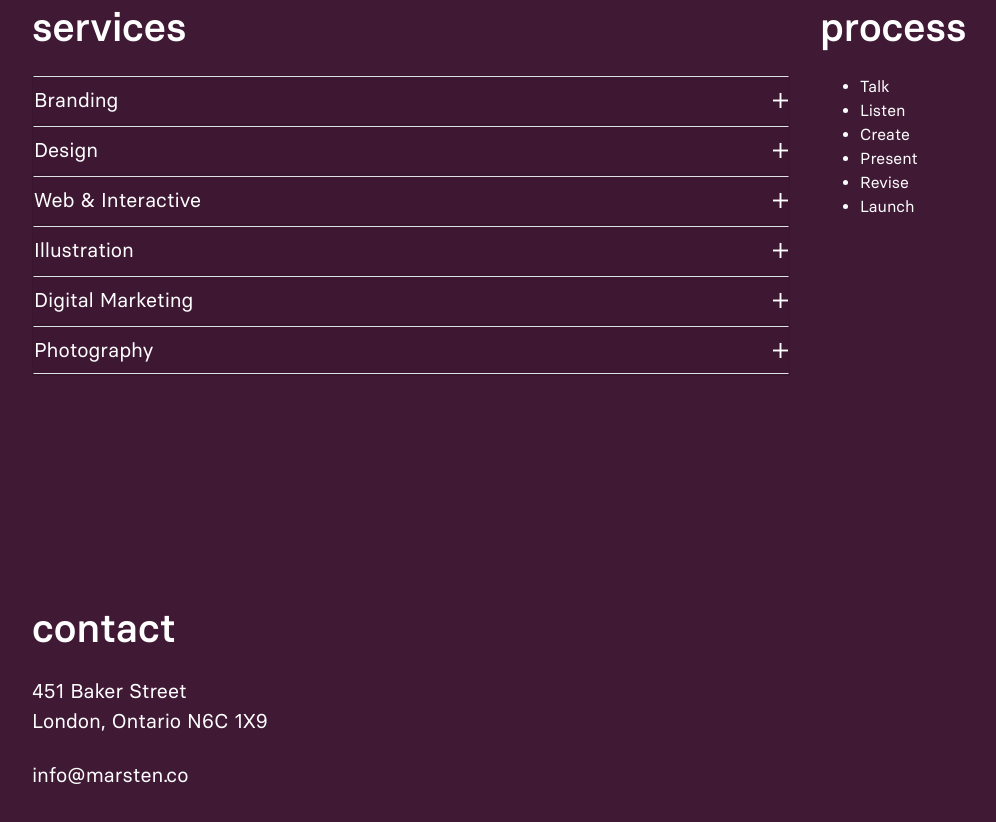
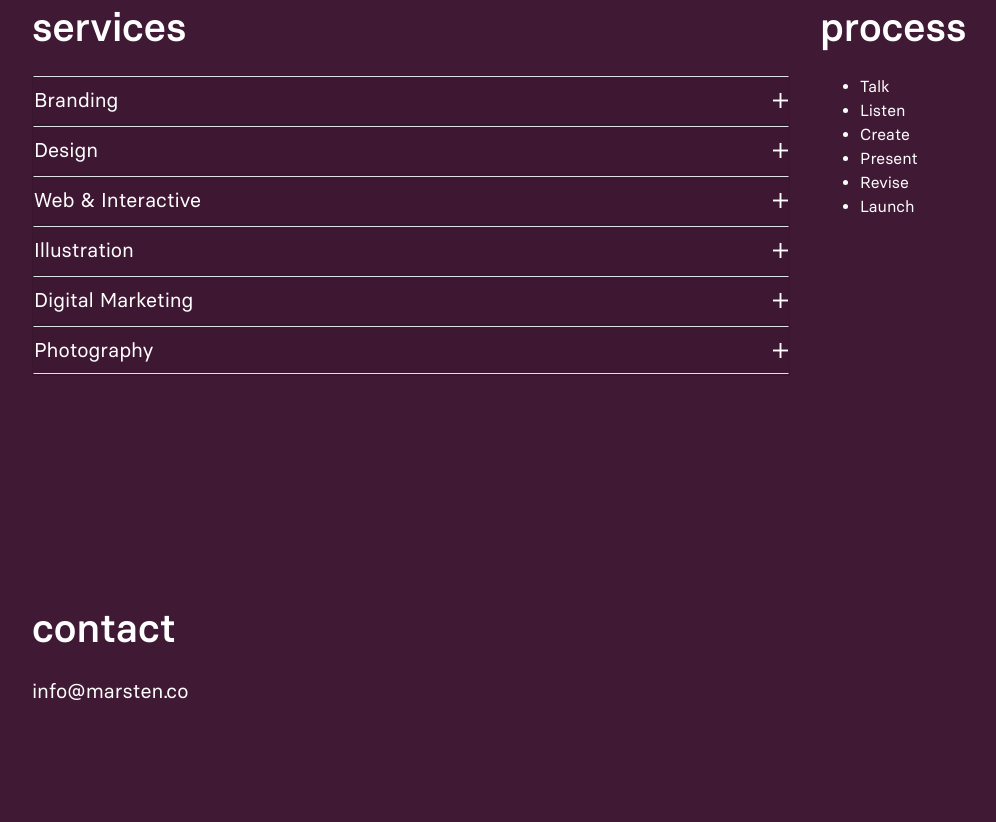
Before and after one commit to AndieLeigh/andieleigh.github.io, a plain HTML site: page index.html in a window 1280 px wide. Shown: the part 777-1599 px from the top of the page, without its empty margins (32-1028 px from the left). Drawn offline with nearby package versions, Linux system fonts and the light colour scheme.

Commit message:
updated contact

```diff
--- a/index.html
+++ b/index.html
@@ -199,10 +199,7 @@
 		<div class="row">
 
 			<div class="col-md-4">
-				<p class="fs125 mb-4">
-					451 Baker Street<br>
-					London, Ontario N6C 1X9
-				</p>
+
 				<p class="fs125">
 					info@marsten.co
 				</p>
```
